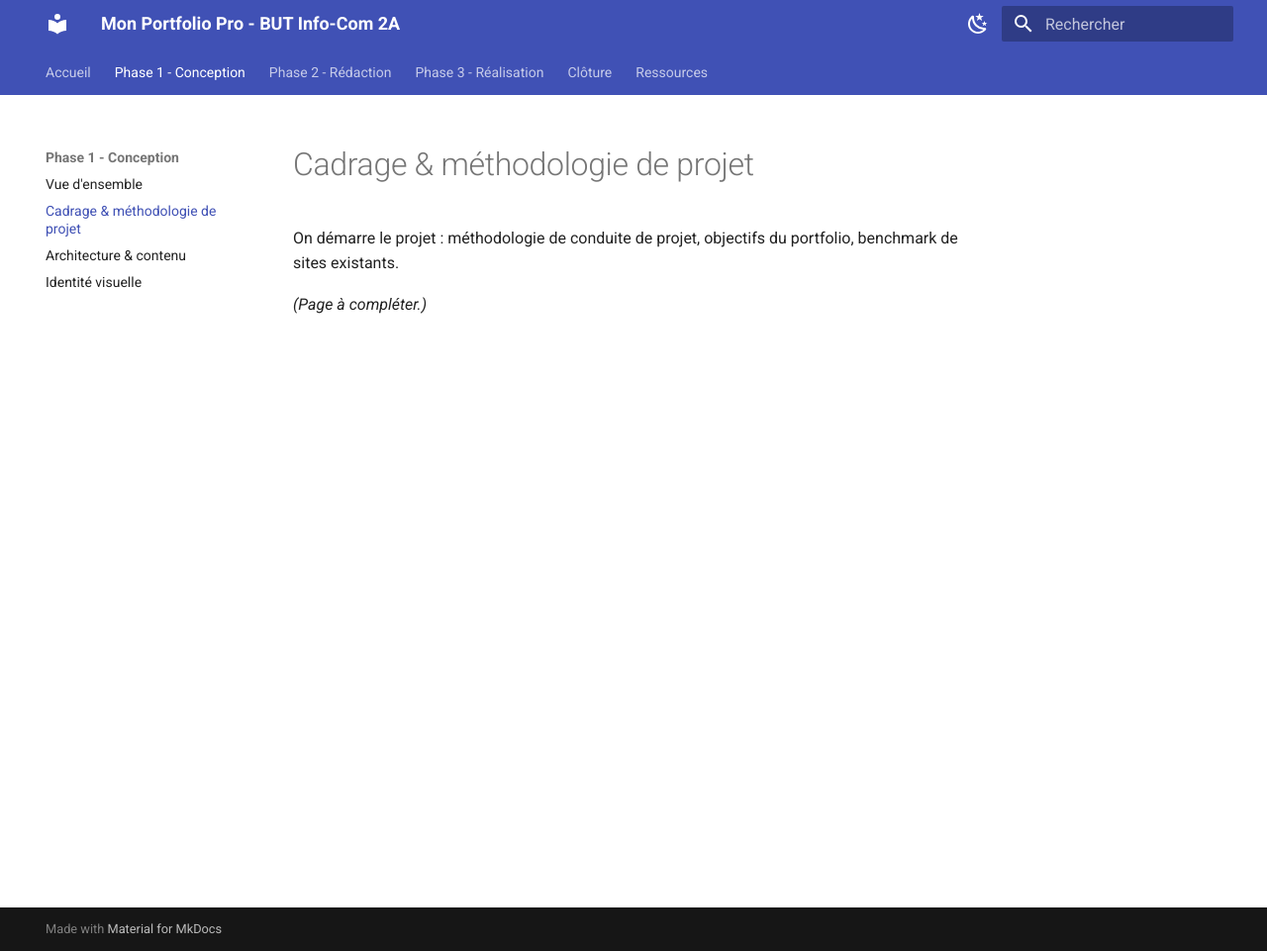
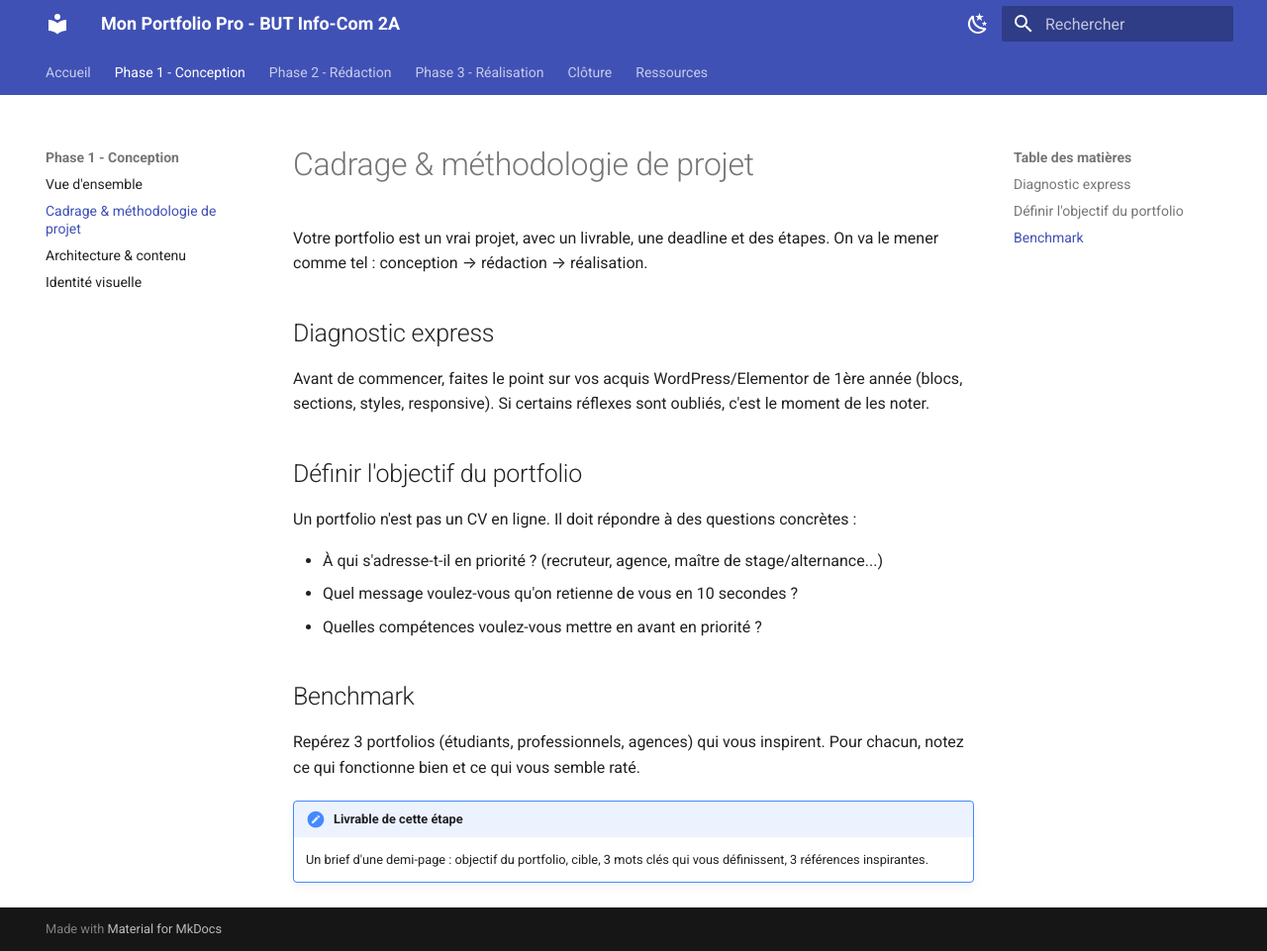
Before and after one commit to davidtrannoy-umlp/2a-portfolio, an MkDocs documentation site: the page built from docs/01-conception/cadrage-methodologie.md, in a window 1280 px wide and 961 px high. Shown: the whole window at 99% size. Built offline with MkDocs 1.6.1 and Material for MkDocs 9.7.7, drawn with Linux system fonts in a browser that asks for light colours.

Commit message:
Rédaction Phase 1 : vue d'ensemble et cadrage/méthodologie

```diff
--- a/docs/01-conception/cadrage-methodologie.md
+++ b/docs/01-conception/cadrage-methodologie.md
@@ -1,5 +1,22 @@
 # Cadrage & méthodologie de projet
 
-On démarre le projet : méthodologie de conduite de projet, objectifs du portfolio, benchmark de sites existants.
+Votre portfolio est un vrai projet, avec un livrable, une deadline et des étapes. On va le mener comme tel : conception → rédaction → réalisation.
 
-*(Page à compléter.)*
+## Diagnostic express
+
+Avant de commencer, faites le point sur vos acquis WordPress/Elementor de 1ère année (blocs, sections, styles, responsive). Si certains réflexes sont oubliés, c'est le moment de les noter.
+
+## Définir l'objectif du portfolio
+
+Un portfolio n'est pas un CV en ligne. Il doit répondre à des questions concrètes :
+
+- À qui s'adresse-t-il en priorité ? (recruteur, agence, maître de stage/alternance...)
+- Quel message voulez-vous qu'on retienne de vous en 10 secondes ?
+- Quelles compétences voulez-vous mettre en avant en priorité ?
+
+## Benchmark
+
+Repérez 3 portfolios (étudiants, professionnels, agences) qui vous inspirent. Pour chacun, notez ce qui fonctionne bien et ce qui vous semble raté.
+
+!!! note "Livrable de cette étape"
+    Un brief d'une demi-page : objectif du portfolio, cible, 3 mots clés qui vous définissent, 3 références inspirantes.
```
Also changed, not shown: docs/01-conception/index.md (+13 -2 lines).
